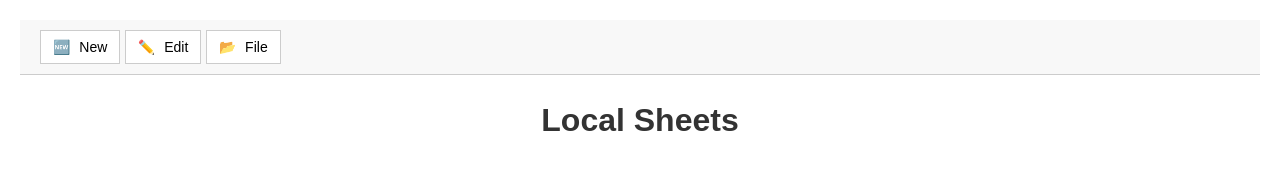
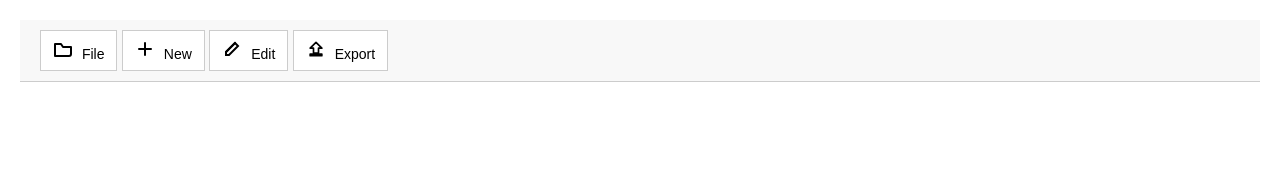
Before and after one commit to lendersiq/local-sheets, a plain HTML site: page index.html in a window 1280 px wide. Drawn offline with Linux system fonts and the light colour scheme.

Commit message:
Add files via upload
[X] capture statistics
[X] created sticky navigator and table head
[X] renumber and save as Google Sheets compatible file
[X] updated menu style

```diff
--- a/index.html
+++ b/index.html
@@ -6,37 +6,70 @@
   <link rel="stylesheet" href="styles/base.css">
 </head>
 <body>
-  <!-- Navigation Bar with File Menu -->
-  <nav>
+  <nav class="navbar">
     <div class="menu">
-      <!-- New Option with Icon -->
-      <button class="menu-button" id="newSheetButton">
-        <span class="icon">🆕</span> New
-      </button>
-      <!-- Edit Option with Icon -->
-      <button class="menu-button" id="editSheetButton">
-        <span class="icon">✏️</span> Edit
+      <!-- File Option with Icon -->
+      <button class="menu-button" id="fileMenuButton">
+        <span class="icon" aria-hidden="true">
+          <svg width="20" height="20" viewBox="0 0 20 20" fill="none">
+            <path d="M2 5H8L10 8H18V15C18 16.1 17.1 17 16 17H2V5Z" stroke="currentColor" stroke-width="2" stroke-linecap="round" stroke-linejoin="round"/>
+          </svg>
+        </span>
+        File
       </button>
 
-      <button class="menu-button" id="fileMenuButton">
-        <span class="icon">📂</span> File
-      </button>
       <div class="dropdown" id="fileDropdown">
         <button class="dropdown-item" id="openSheetButton">
-          <span class="icon">📄</span> Open Sheet
+          <span class="icon" aria-hidden="true">
+            <svg width="20" height="20" viewBox="0 0 20 20" fill="none">
+              <path d="M6 2H14L18 6V18H2V2H6Z" stroke="currentColor" stroke-width="2" stroke-linecap="round" stroke-linejoin="round"/>
+            </svg>
+          </span>
+          Open Sheet
         </button>
         <!-- Dynamically created CSV source buttons go here -->
       </div>
+
+      <!-- New Option with Icon -->
+      <button class="menu-button" id="newSheetButton">
+        <span class="icon" aria-hidden="true">
+          <svg width="20" height="20" viewBox="0 0 20 20" fill="none">
+            <path d="M10 4V16" stroke="currentColor" stroke-width="2" stroke-linecap="round"/>
+            <path d="M4 10H16" stroke="currentColor" stroke-width="2" stroke-linecap="round"/>
+          </svg>
+        </span>
+        New
+      </button>
+
+      <!-- Edit Option with Icon -->
+      <button class="menu-button" id="editSheetButton">
+        <span class="icon" aria-hidden="true">
+          <svg width="20" height="20" viewBox="0 0 20 20" fill="none">
+            <path d="M4 13L13 4" stroke="currentColor" stroke-width="2" stroke-linecap="round"/>
+            <path d="M4 16H7L16 7L13 4L4 13Z" stroke="currentColor" stroke-width="2" stroke-linecap="round"/>
+          </svg>
+        </span>
+        Edit
+      </button>
+
+      <!-- Export Option with Icon -->
+      <button class="menu-button" onclick="exportTableToCSV('spreadsheet', 'my_data.csv')" id="exportSheetButton">
+        <span class="icon" aria-hidden="true">
+          <svg width="20" height="20" viewBox="0 0 24 24" fill="none">
+            <path d="M5 20h14v-2H5v2z" stroke="currentColor" stroke-width="2" stroke-linecap="round" stroke-linejoin="round"/>
+            <path d="M12 4l-7 7h4v6h6v-6h4l-7-7z" stroke="currentColor" stroke-width="2" stroke-linecap="round" stroke-linejoin="round"/>
+          </svg>
+        </span>
+        Export
+      </button>
     </div>
   </nav>
 
-  <header>
-    <h1>Local Sheets</h1>
-  </header>
-
   <main>
     <div id="errorDisplay"></div>
-    <table id="spreadsheet"></table>
+    <div class="table-container">
+      <table id="spreadsheet"></table>
+    </div>
   </main>
 
   <!-- Hidden file input for sheet configuration -->
@@ -68,7 +101,7 @@
       </div>
     </div>
   </div>
-
+  <script src="js/ai.js"></script>
   <!-- Include the functions library -->
   <script src="libraries/functions.js"></script>
   <!-- Include the main sheets JavaScript -->
```
